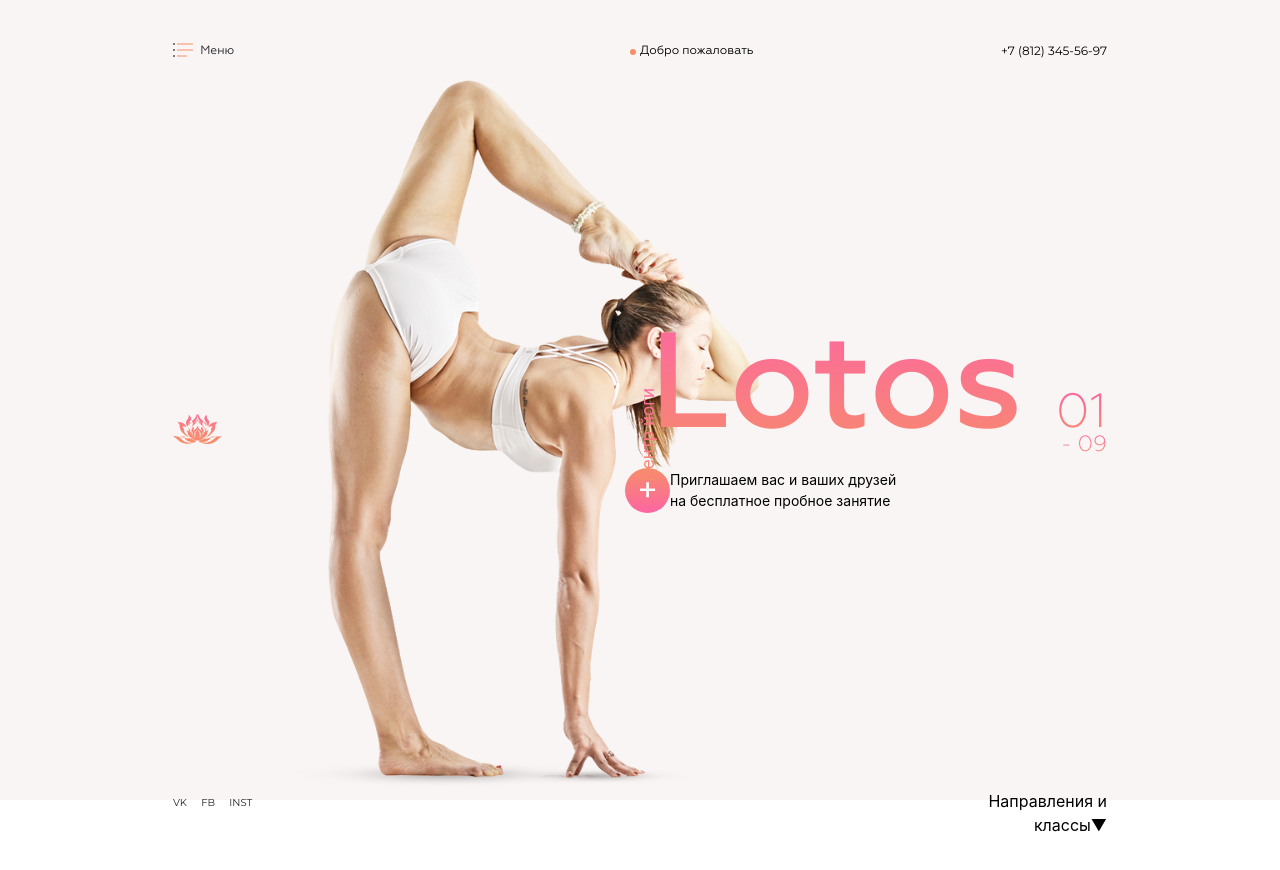
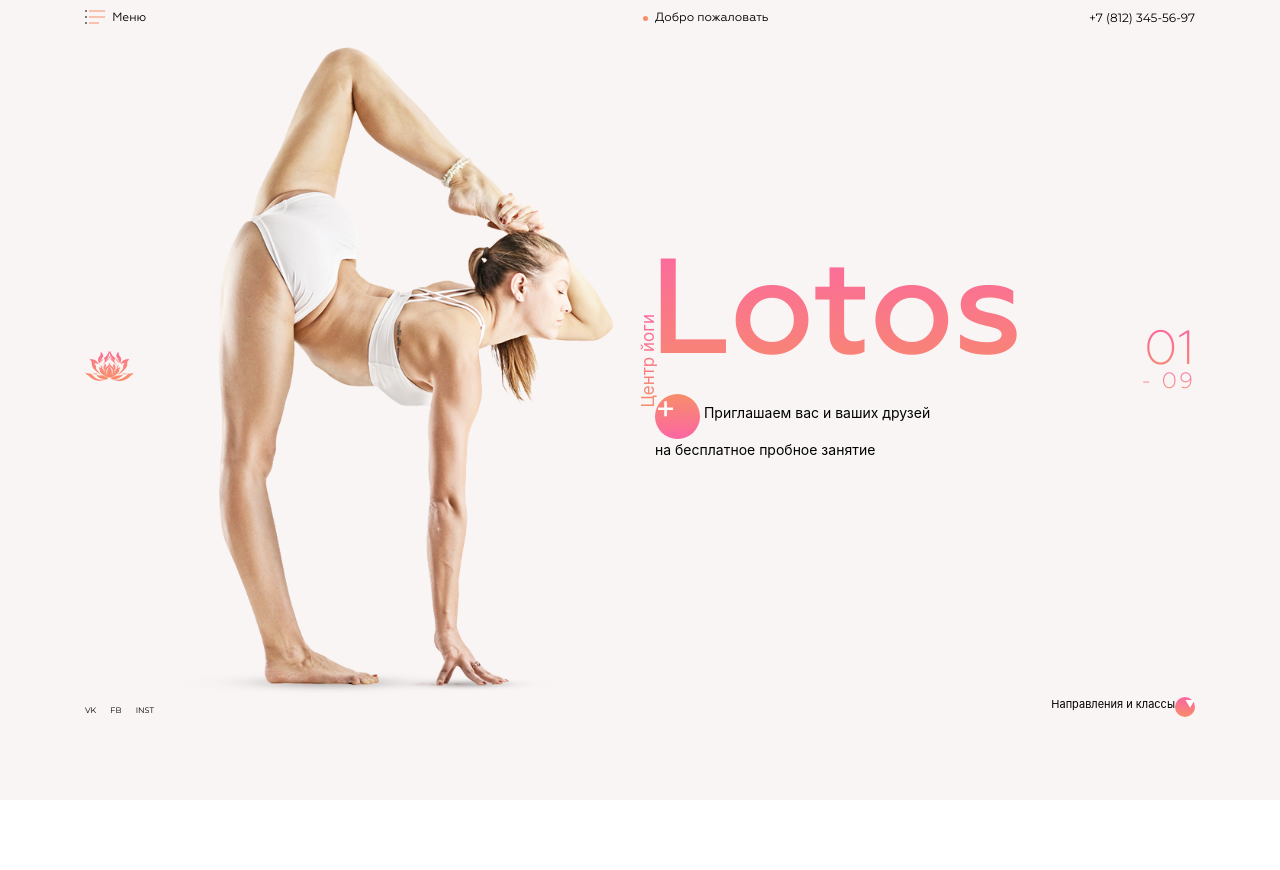
Before and after one commit to margaritakovalchuk/lotus, a website: page index.html in a window 1280 px wide. After the commit the page ends 800 px from the top, so only its background shows below. Drawn offline with nearby package versions, Linux system fonts and the light colour scheme.

Commit message:
Change container and delete all gutters, fixed size of picture

```diff
--- a/css/stylesheet.css
+++ b/css/stylesheet.css
@@ -32,23 +32,9 @@ p {
     height: 100vh;
 }
 
-.wrapper {
-    padding: 33px 173px;
-}
-
-.container {
-    /*!*padding: 70px 90px;*! origin*/
-    padding: 50px 70px;
-}
-
-.padding-0 {
-    padding-right: 0;
-    padding-left: 0;
-}
-
 /*welcome-screen*/
-.screen__nav-bar,
-.screen__btn-nav,
+.nav-bar,
+.nav-bar__item_main,
 .screen__title,
 .screen__phone {
     font-size: 12px;
@@ -62,13 +48,13 @@ p {
 
 .screen__title::before {
     content: "";
-    width: 6px;
-    height: 6px;
+    width: 5px;
+    height: 5px;
     border-radius: 100%;
     background-color: #f78e6a;
     position: absolute;
-    top: 16px; /*top: 10px; origin*/
-    left: -10px;
+    top: 16px;
+    left: -12px;
 }
 
 .screen__phone,
@@ -80,12 +66,15 @@ p {
     line-height: 36px;
 }
 
-.yoga-girl {
+.wrapper__yogi-person {
+    display: table;
+}
+
+.yogi-person {
     display: table-cell;
-    height: calc(100vh - 80px);
+    height: calc(100vh - 140px);
     width: auto;
     padding-top: 11px;
-    margin-left: 35px;
 }
 
 .info__description, .info__title, .pager {
@@ -120,7 +109,7 @@ p {
     margin-left: 9px;
 }
 
-.invitation:hover > .button-invitation {
+.invitation:hover > .invitation__button {
     background: linear-gradient(to top, rgba(247, 141, 106, 1) 0%, rgba(252, 102, 162, 1) 100%);
 }
 
@@ -129,18 +118,15 @@ p {
     line-height: 21px;
 }
 
-.button-invitation,
-.next-page::after {
+.invitation__button {
     border-radius: 100%;
     background: linear-gradient(to bottom, rgba(247, 141, 106, 1) 0%, rgba(252, 102, 162, 1) 100%);
 }
 
-.button-invitation {
+.invitation__button {
     width: 45px;
     height: 45px;
-}
-
-.button-invitation span {
+    display: inline-block;
     color: #fff;
     font-size: 32px;
     line-height: 26px;
@@ -162,15 +148,34 @@ p {
 
 .pager-last {
     font-size: 22px;
+    letter-spacing: 2px;
 }
 
 .social__link {
     margin-right: 10px;
-    font-size: 10px;
+    font-size: 8px;
+}
+.social__link:hover {
+    color: #f78e6a;
+}
+.next-page__title {
+    font-size: 11px;
 }
 
-.next-page::after {
-    width: 30px;
-    height: 30px;
-    content: "";
+.next-page__title::after {
+    content: '\25bc';
+    font-size: 10px;
+    color: #ffffff;
+    width: 20px;
+    height: 20px;
+    /*line-height: 20px;*/
+    display: inline-block;
+    background: linear-gradient(to top, rgba(247, 141, 106, 1) 0%, rgba(252, 102, 162, 1) 100%);
+    border-radius: 100%;
 }
+
+.next-page__title:hover {
+    background: linear-gradient(to top, rgba(247, 141, 106, 1) 0%, rgba(252, 102, 162, 1) 100%);
+    -webkit-background-clip: text;
+    -webkit-text-fill-color: transparent;
+}
--- a/index.html
+++ b/index.html
@@ -18,11 +18,11 @@
 <body>
 <div class="app">
     <section class="screen">
-        <div class="wrapper">
-            <div class="container-fluid padding-0">
-                <div class="row no-gutters">
-                    <nav class="col-lg-2 screen__nav-bar padding-0">
-                        <svg class="screen__bar" width="24px" height="16px">
+
+        <div class="container">
+            <div class="row">
+                <nav class="col-lg-2 nav-bar">
+                    <svg class="nav-bar__burger" width="24px" height="16px">
                         <line x1="0" y1="1" x2="2" y2="1" stroke="#000000" fill="transparent" stroke-width="1"/>
                         <line x1="4" y1="1" x2="20" y2="1" stroke="#f78e6a" fill="transparent" stroke-width="1"/>
                         <line x1="0" y1="7" x2="2" y2="7" stroke="#000000" fill="transparent" stroke-width="1"/>
@@ -30,53 +30,93 @@
                         <line x1="0" y1="13" x2="2" y2="13" stroke="#000000" fill="transparent" stroke-width="1"/>
                         <line x1="4" y1="13" x2="14" y2="13" stroke="#f78e6a" fill="transparent" stroke-width="1"/>
                     </svg>
-                        <a class="screen__btn-nav" role="button">Меню</a>
+                    <span class="nav-bar__item nav-bar__item_main">Меню</span>
+
+<!--                            <ul class="nav flex-column dropdown main-navigation">-->
+<!--                                <li class="nav-item">-->
+<!--                                    <a class="nav-link active" href="#">Добро пожаловать</a>-->
+<!--                                </li>-->
+<!--                                <li class="nav-item">-->
+<!--                                    <a class="nav-link" href="#">Направления и классы</a>-->
+<!--                                </li>-->
+<!--                                <li class="nav-item">-->
+<!--                                    <a class="nav-link" href="#">Пробное занятие</a>-->
+<!--                                </li>-->
+<!--                                <li class="nav-item">-->
+<!--                                    <a class="nav-link" href="#">Преподаватели</a>-->
+<!--                                </li>-->
+<!--                                <li class="nav-item">-->
+<!--                                    <a class="nav-link" href="#">Абонементы</a>-->
+<!--                                </li>-->
+<!--                                <li class="nav-item">-->
+<!--                                    <a class="nav-link" href="#">Расписание</a>-->
+<!--                                </li>-->
+<!--                                <li class="nav-item">-->
+<!--                                    <a class="nav-link" href="#">Отзывы</a>-->
+<!--                                </li>-->
+<!--                                <li class="nav-item">-->
+<!--                                    <a class="nav-link" href="#">Пробное занятие</a>-->
+<!--                                </li>-->
+<!--                                <li class="nav-item">-->
+<!--                                    <a class="nav-link" href="#">Контакты</a>-->
+<!--                                </li>-->
+<!--                            </ul>-->
+<!--                        </div>-->
                 </nav>
-                    <div class="col-lg-4 offset-4 padding-0"><p class="screen__title">Добро пожаловать</p></div>
-                    <div class="col-lg-2 padding-0"><a class="screen__phone text-right d-block"
-                                                       href="tel:+7 (812) 345-56-97">+7 (812) 345-56-97</a>
+                <div class="col-lg-4 offset-4 "><p class="screen__title">Добро пожаловать</p></div>
+                <div class="col-lg-2"><a class="screen__phone text-right d-block" href="tel:+7 (812) 345-56-97">
+                    +7 (812) 345-56-97</a>
                 </div>
             </div>
-                <div class="row no-gutters align-items-center">
+            <div class="row align-items-center">
                 <div class="col-lg-1">
                     <img class="logo" src="img/logo.png" alt="Logo">
                 </div>
                 <div class="col-lg-4">
-                        <div style="display: table;">
-                            <img class="yoga-girl" src="img/screen-01.png" alt="Yoga-girl"/>
+                    <div class="wrapper wrapper__yogi-person">
+                        <img class="yogi-person" src="img/screen-01.png" alt="Yoga-girl"/>
                     </div>
                 </div>
                 <div class="col-lg-5 offset-1 info">
-                        <div class="row no-gutters">
+                    <div class="row">
                         <p class="info__description">Центр йоги</p>
                         <p class="info__title">Lotos</p>
                     </div>
-                        <div class="row invitation align-items-center">
-                            <button class="button-invitation"><span>+</span></button>
-                            <a class="invitation__info col-lg-7 padding-0" href="#">Приглашаем вас и ваших
-                                друзей на бесплатное пробное занятие</a>
+                    <div class="row invitation">
+                        <a class="invitation__info col-lg-8" href="#">
+                            <span class="invitation__button">+</span>
+                            Приглашаем вас и ваших друзей на бесплатное пробное занятие</a>
                     </div>
+                    <!--                    <a class="invitation">-->
+                    <!--                        <row class="invitation__info" href="#">-->
+                    <!--                            <div class="col-lg-8">-->
+                    <!--                                <span class="invitation__button">+</span>-->
+                    <!--                                <p class="invitation__text">Приглашаем вас и ваших друзей на бесплатное пробное занятие</p>-->
+                    <!--                            </div>-->
+                    <!--                        </row>-->
+                    <!--                    </a>-->
                 </div>
                 <div class="col-lg-1">
                     <div class="row pager text-right">
                         <div class="col-lg-12">
-                                <a class="pager-current">01</a>
+                            <a class="pager-current" href="">01</a>
                         </div>
                         <div class="col-lg-12">
-                                <a class="pager-last">- 09</a>
+                            <a class="pager-last" href="">- 09</a>
                         </div>
                     </div>
                 </div>
             </div>
-                <div class="row no-gutters">
+            <div class="row">
                 <div class="col-lg-2 socials">
-                        <a class="social__link vk">VK</a>
-                        <a class="social__link fb">FB</a>
-                        <a class="social__link inst">INST</a>
+                    <a class="social__link vk" href="">VK</a>
+                    <a class="social__link fb" href="">FB</a>
+                    <a class="social__link inst" href="">INST</a>
                 </div>
-                    <div class="col-lg-2 offset-lg-8">
-                        <p class="next-page text-right">Направления и классы&#x25BC;</p>
-                    </div>
+                <div class="col-lg-2 offset-lg-8 text-right">
+                    <a class="next-page" href="#">
+                        <p class="next-page__title">Направления и классы</p>
+                    </a>
                 </div>
             </div>
         </div>
@@ -95,39 +135,7 @@
             integrity="sha384-JjSmVgyd0p3pXB1rRibZUAYoIIy6OrQ6VrjIEaFf/nJGzIxFDsf4x0xIM+B07jRM"
             crossorigin="anonymous"></script>
 
-    <!--<div class="row">-->
-    <!--    <div class="col-lg-6">-->
-    <!--        <ul class="nav flex-column dropdown main-navigation">-->
-    <!--            <li class="nav-item">-->
-    <!--                <a class="nav-link active" href="#">Добро пожаловать</a>-->
-    <!--            </li>-->
-    <!--            <li class="nav-item">-->
-    <!--                <a class="nav-link" href="#">Направления и классы</a>-->
-    <!--            </li>-->
-    <!--            <li class="nav-item">-->
-    <!--                <a class="nav-link" href="#">Пробное занятие</a>-->
-    <!--            </li>-->
-    <!--            <li class="nav-item">-->
-    <!--                <a class="nav-link" href="#">Преподаватели</a>-->
-    <!--            </li>-->
-    <!--            <li class="nav-item">-->
-    <!--                <a class="nav-link" href="#">Абонементы</a>-->
-    <!--            </li>-->
-    <!--            <li class="nav-item">-->
-    <!--                <a class="nav-link" href="#">Расписание</a>-->
-    <!--            </li>-->
-    <!--            <li class="nav-item">-->
-    <!--                <a class="nav-link" href="#">Отзывы</a>-->
-    <!--            </li>-->
-    <!--            <li class="nav-item">-->
-    <!--                <a class="nav-link" href="#">Пробное занятие</a>-->
-    <!--            </li>-->
-    <!--            <li class="nav-item">-->
-    <!--                <a class="nav-link" href="#">Контакты</a>-->
-    <!--            </li>-->
-    <!--        </ul>-->
-    <!--    </div>-->
-    <!--</div>-->
+
 </div>
 </body>
 </html>
```
Lines whose indentation alone changed are shown as unchanged.
